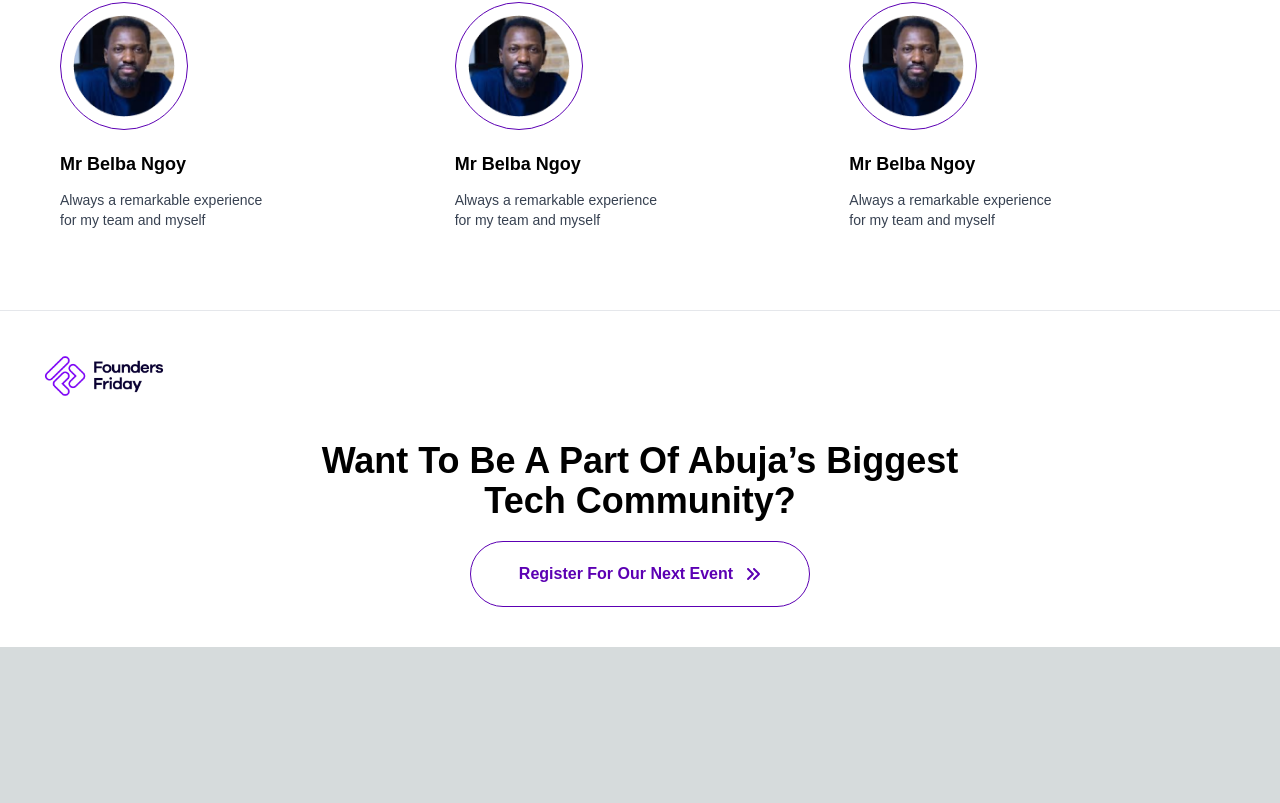
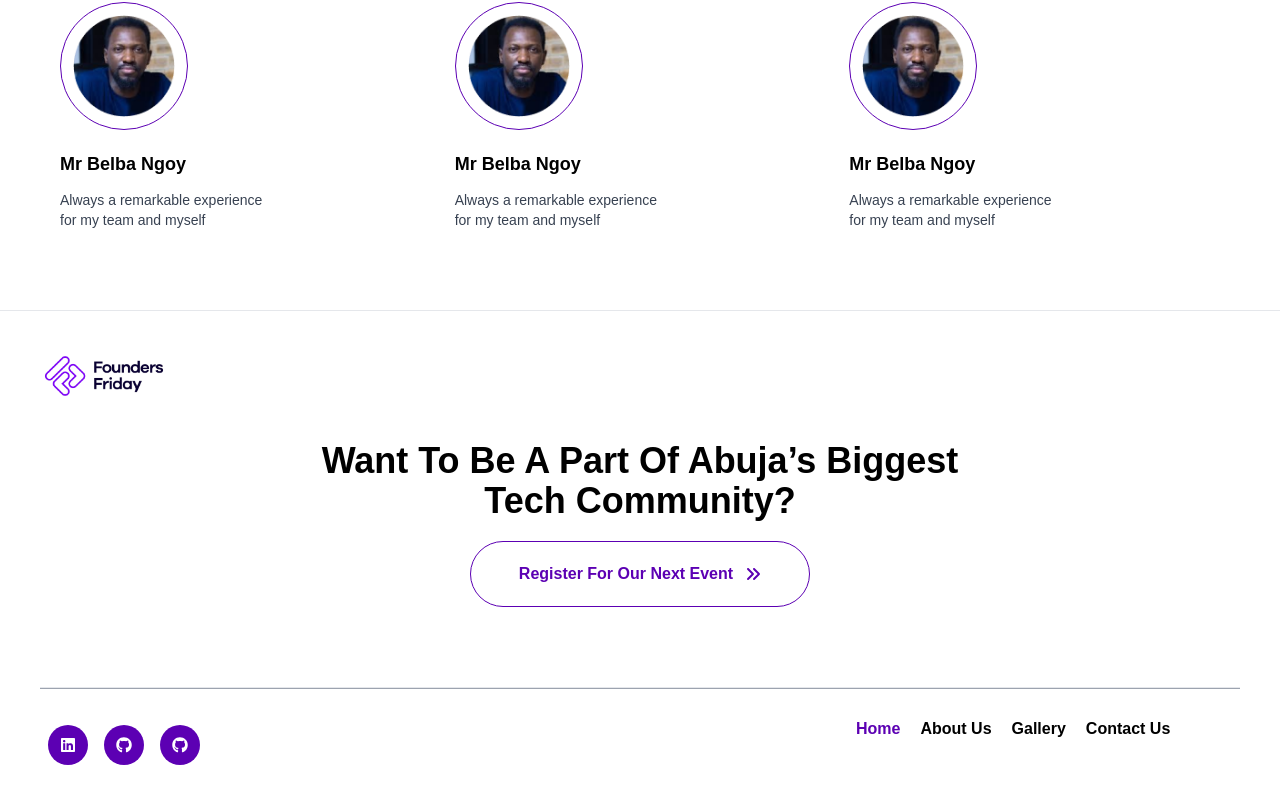
Before and after one commit to anasyakubu/anas-founders-friday, a Next.js app: page / in a window 1280 px wide. Shown: the part 4917-5720 px from the top of the page. Before the commit the page ends 5564 px from the top, so only its background shows below. Built offline with nearby package versions, Linux system fonts and the light colour scheme.

Commit message:
Add : Footer

```diff
--- a/app/Home/page.tsx
+++ b/app/Home/page.tsx
@@ -9,6 +9,7 @@ import Community from "../Section/Community/Community";
 import Mission from "../Section/Mission/Mission";
 import Testimonial from "../Section/Testimonial/Testimonial";
 import Join from "../Section/Join/Join";
+import Footer from "../Section/Footer/Footer";
 
 const Home = () => {
   return (
@@ -24,6 +25,7 @@ const Home = () => {
       <Mission />
       <Testimonial />
       <Join />
+      <Footer />
     </div>
   );
 };
--- /dev/null
+++ b/app/Section/Footer/Footer.scss
@@ -0,0 +1,7 @@
+@media (max-width: 600px) {
+  .Footer {
+    .p-10 {
+      padding: 4%;
+    }
+  }
+}
--- /dev/null
+++ b/app/Section/Footer/Footer.tsx
@@ -0,0 +1,70 @@
+import React from "react";
+import Link from "next/link";
+import { FaLinkedin, FaGithub } from "react-icons/fa";
+import "./Footer.scss";
+
+const Footer = () => {
+  return (
+    <div className="Footer">
+      <div className="p-10 py-10">
+        <hr className="bg-gray-400 h-[1.3px]" />
+        <div className="mt-7">
+          <div className="grid grid-cols-1 md:grid-cols-3 gap-6">
+            {/*  */}
+
+            <div className="flex flex-1 justify-start">
+              <a
+                href=""
+                className="p-3 bg-[#5C00B3] text-white rounded-full m-2 icon"
+                target="_blank"
+              >
+                <FaLinkedin className="text-white" />
+              </a>
+              <a
+                href=""
+                className="p-3 bg-[#5C00B3] text-white rounded-full m-2 icon"
+                target="_blank"
+              >
+                <FaGithub className="text-white" />
+              </a>
+              <a
+                href=""
+                className="p-3 bg-[#5C00B3] text-white rounded-full m-2 icon"
+                target="_blank"
+              >
+                <FaGithub className="text-white" />
+              </a>
+            </div>
+
+            {/*  */}
+            <div className="">
+              <div className=""></div>
+            </div>
+            {/*  */}
+            <div className="">
+              <div className="">
+                <p className="text-md flex gap-5 font-semibold">
+                  <span className="text-md text-[#5C00B3]">
+                    <Link href="/">Home</Link>
+                  </span>
+
+                  <span className="text-md">
+                    <Link href="/">About Us</Link>
+                  </span>
+                  <span className="text-md">
+                    <Link href="/">Gallery</Link>
+                  </span>
+                  <span className="text-md">
+                    <Link href="/">Contact Us</Link>
+                  </span>
+                </p>
+              </div>
+            </div>
+          </div>
+        </div>
+      </div>
+    </div>
+  );
+};
+
+export default Footer;
--- a/app/Section/Join/Join.scss
+++ b/app/Section/Join/Join.scss
@@ -1,3 +1,9 @@
+.Join {
+  hr {
+    color: #5c00b3;
+  }
+}
+
 @media (max-width: 600px) {
   .Join {
     // height: 100vh;
```
